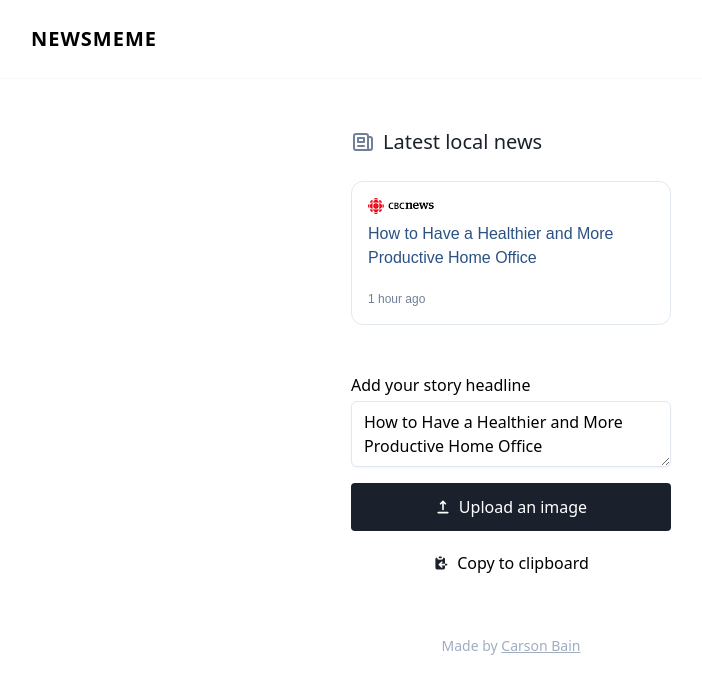
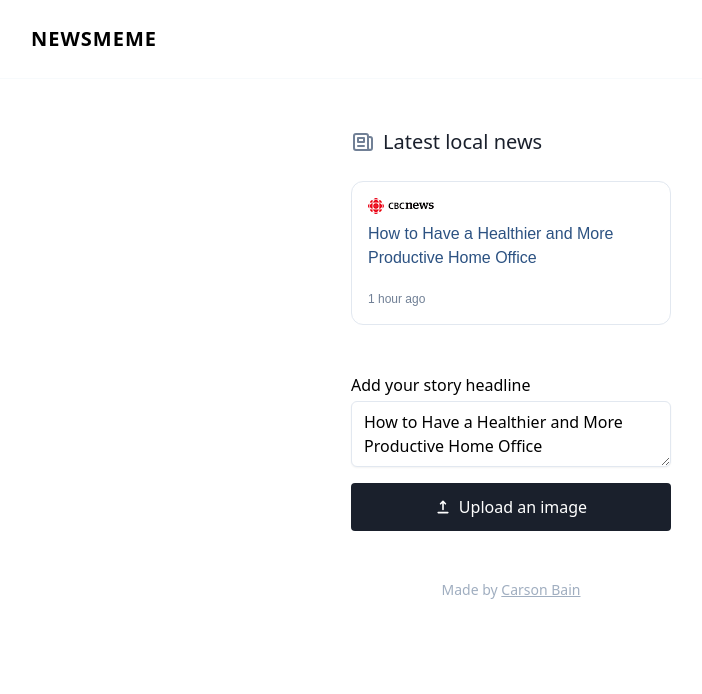
Before and after one commit to CarsonBain/news-meme, a Nuxt app: page / in a window 1280 px wide. Shown: the top 694 px of the page, without its empty margins (129-831 px from the left). Built offline with nearby package versions, Linux system fonts and the light colour scheme.

Commit message:
fix: remove copy functionality for now as safari doesnt work

```diff
--- a/pages/index.vue
+++ b/pages/index.vue
@@ -64,7 +64,8 @@
         @change="checkImageFiles"
         accept="image/*"
       />
-      <button
+      <!-- TODO: Safari throws Permissions error on this for some reason likely because due to async creation of the image it thinks it's not being triggered via a user event (click). Not sure how to fix... https://stackoverflow.com/questions/65356108/how-to-use-clipboard-api-to-write-image-to-clipboard-in-safari -->
+      <!-- <button
         class="mt-2 cursor-pointer px-4 py-3 rounded flex items-center justify-center"
         @click="copyMeme()"
       >
@@ -125,7 +126,7 @@
           </svg>
           <span>Copied!</span>
         </span>
-      </button>
+      </button> -->
     </div>
     <div class="text-sm text-gray-500">
       Made by
@@ -150,40 +151,40 @@ export default {
     };
   },
   methods: {
-    copyMeme() {
-      this.copyLoading = true;
-      this.$html2canvas(this.$refs["capture"], {
-        logging: true,
-        letterRendering: true,
-        allowTaint: false,
-        useCORS: true,
-        scale: (1920 * 2) / window.innerWidth,
-        backgroundColor: null
-      })
-        .then(canvas => {
-          canvas.toBlob(blob => {
-            navigator.clipboard
-              .write([
-                new ClipboardItem(
-                  Object.defineProperty({}, blob.type, {
-                    value: blob,
-                    enumerable: true
-                  })
-                )
-              ])
-              .then(() => {
-                this.copyLoading = false;
-                this.successfullyCopied = true;
-                setTimeout(() => {
-                  this.successfullyCopied = false;
-                }, 1500);
-              });
-          });
-        })
-        .catch(error => {
-          console.log("ERROR COPYING IMAGE", error);
-        });
-    },
+    // copyMeme() {
+    //   this.copyLoading = true;
+    //   this.$html2canvas(this.$refs["capture"], {
+    //     logging: true,
+    //     letterRendering: true,
+    //     allowTaint: false,
+    //     useCORS: true,
+    //     scale: (1920 * 2) / window.innerWidth,
+    //     backgroundColor: null
+    //   })
+    //     .then(canvas => {
+    //       canvas.toBlob(blob => {
+    //         navigator.clipboard
+    //           .write([
+    //             new ClipboardItem(
+    //               Object.defineProperty({}, blob.type, {
+    //                 value: blob,
+    //                 enumerable: true
+    //               })
+    //             )
+    //           ])
+    //           .then(() => {
+    //             this.copyLoading = false;
+    //             this.successfullyCopied = true;
+    //             setTimeout(() => {
+    //               this.successfullyCopied = false;
+    //             }, 1500);
+    //           });
+    //       });
+    //     })
+    //     .catch(error => {
+    //       console.log("ERROR COPYING IMAGE", error);
+    //     });
+    // },
     checkImageFiles() {
       this.uploadedBase64 = "";
       const file = this.$refs.imageSelector.files[0];
```
